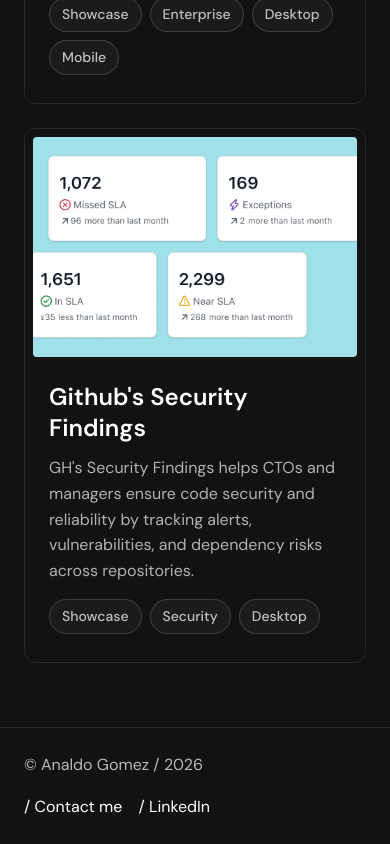
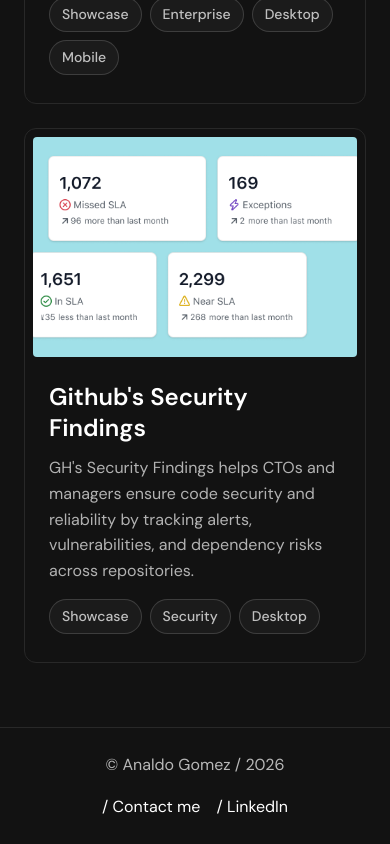
Before and after one commit to analdoagm-png/analdo.me, a Next.js app: page / in a window 390 px wide. Shown: the part 2504-3348 px from the top of the page. Built offline with nearby package versions, Linux system fonts and the light colour scheme.

Commit message:
Center footer content on mobile

```diff
--- a/src/components/site-footer.tsx
+++ b/src/components/site-footer.tsx
@@ -1,11 +1,11 @@
 export function SiteFooter() {
   return (
     <footer className="w-full border-t border-stroke-dark">
-      <div className="mx-auto flex w-full max-w-[1280px] flex-col items-start gap-4 px-6 py-6 md:flex-row md:items-center md:px-10 lg:items-start lg:px-16 lg:py-16 lg:h-40">
+      <div className="mx-auto flex w-full max-w-[1280px] flex-col items-center gap-4 px-6 py-6 text-center md:flex-row md:items-center md:px-10 md:text-left lg:items-start lg:px-16 lg:py-16 lg:h-40">
         <p className="w-full text-body-h2 text-white/70 md:w-auto md:flex-1">
           © Analdo Gomez / 2026
         </p>
-        <div className="flex shrink-0 items-start gap-4">
+        <div className="flex shrink-0 items-center justify-center gap-4">
           <a
             href="mailto:analdoagm@gmail.com?subject="
             target="_blank"
```
Also changed, not shown: 2 other files (tests, documents, lock files or other folders).
